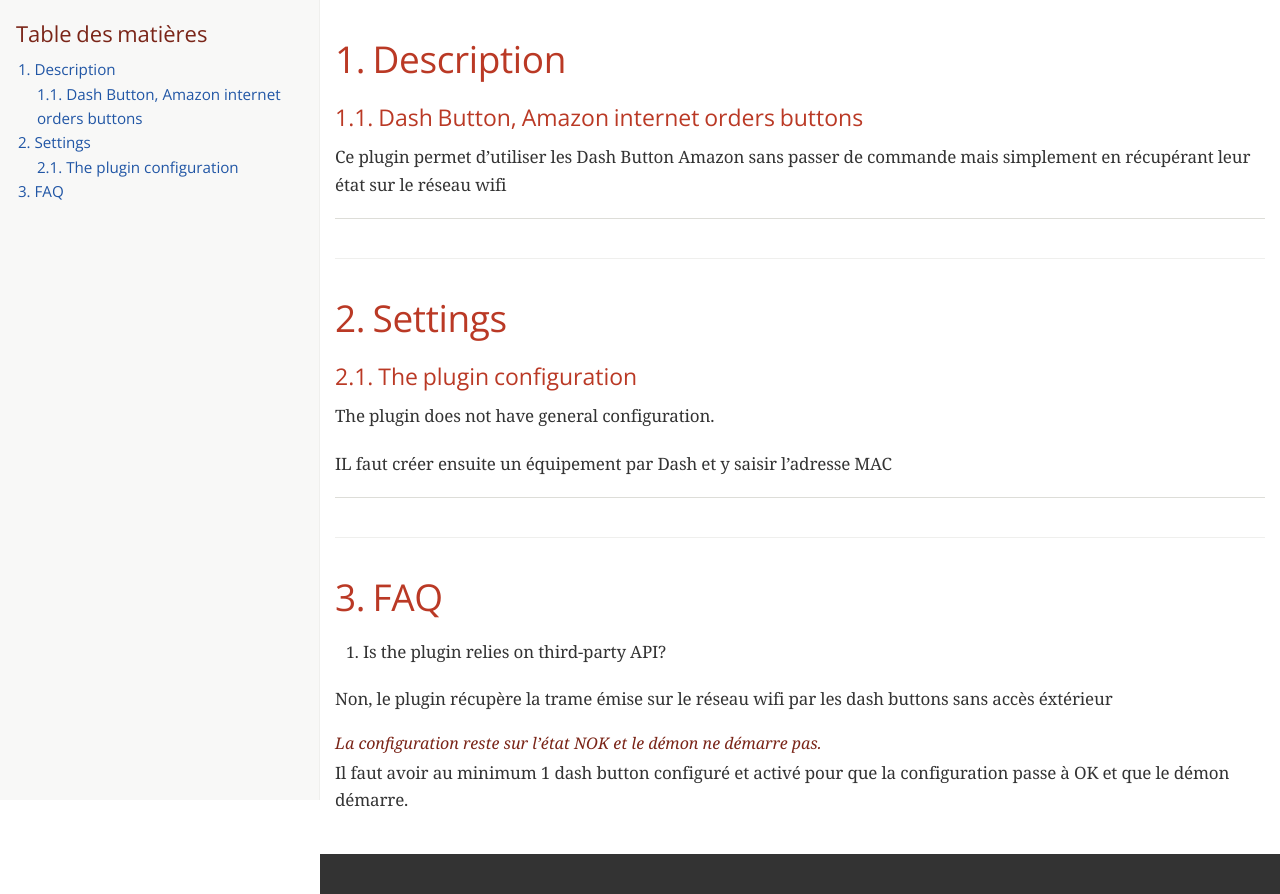
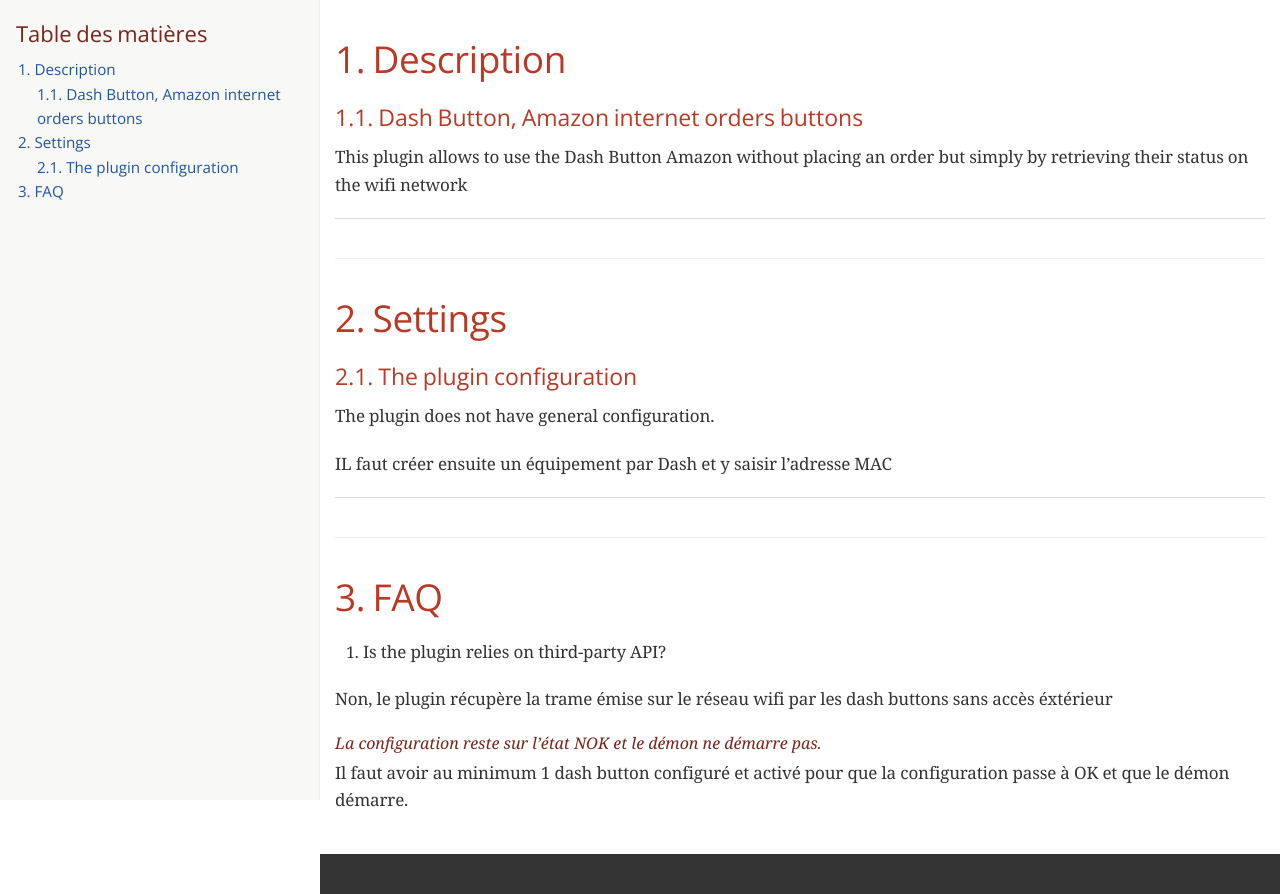
Before and after one commit to lunarok/jeedom_dashbutton, a plain HTML site: page doc/en_US/index.html in a window 1280 px wide. Drawn offline with nearby package versions, Linux system fonts and the light colour scheme; a web font is replaced by a local one.

Commit message:
[ROBOT] Action all

```diff
--- a/doc/en_US/index.html
+++ b/doc/en_US/index.html
@@ -436,7 +436,7 @@
 <div class="sect3">
 <h4 id="_dash_button_amazon_internet_orders_buttons">1.1. Dash Button, Amazon internet orders buttons</h4>
 <div class="paragraph">
-<p>Ce plugin permet d&#8217;utiliser les Dash Button Amazon sans passer de commande mais simplement en récupérant leur état sur le réseau wifi</p>
+<p>This plugin allows to use the Dash Button Amazon without placing an order but simply by retrieving their status on the wifi network</p>
 </div>
 <hr>
 </div>
```
Also changed, not shown: 1 other file.
